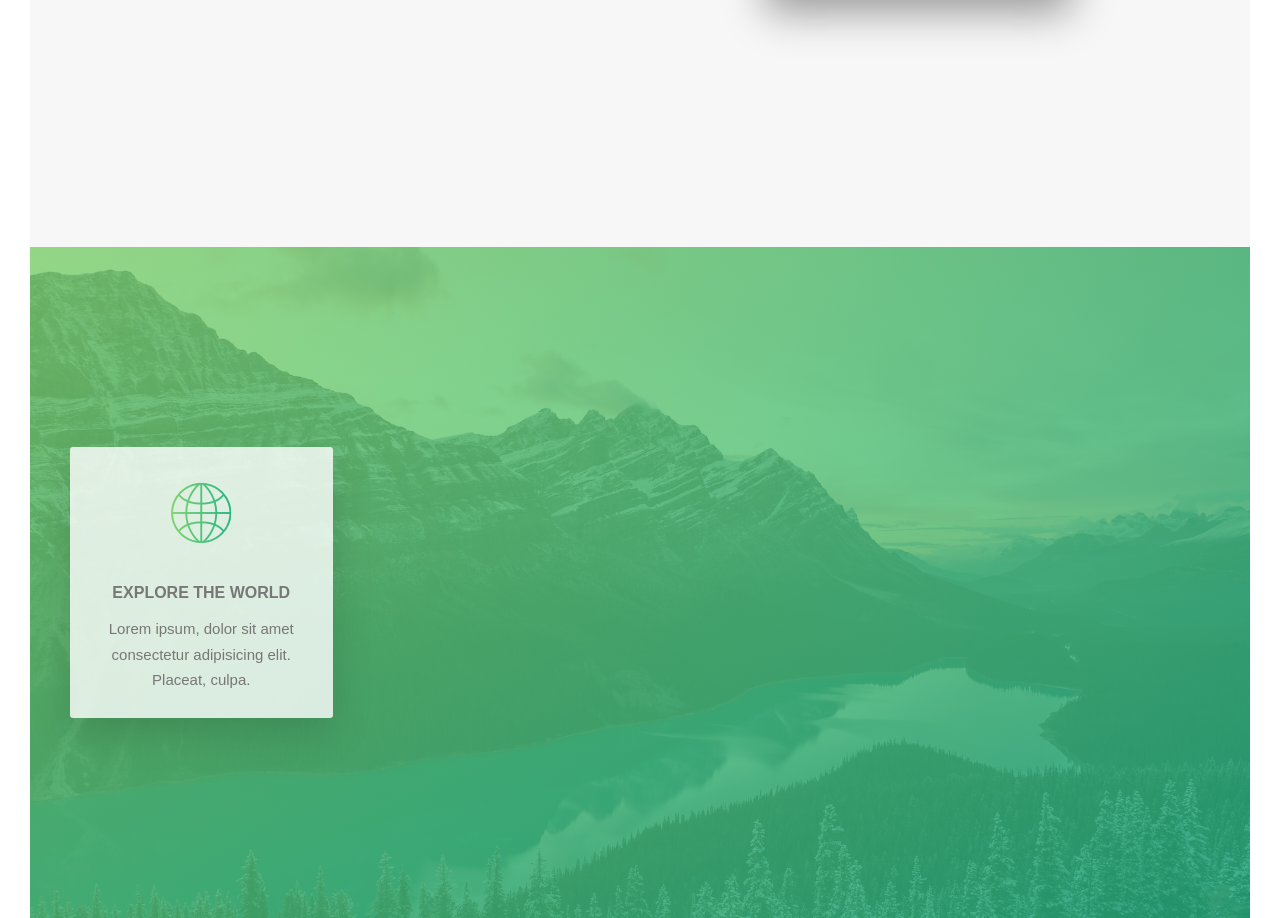
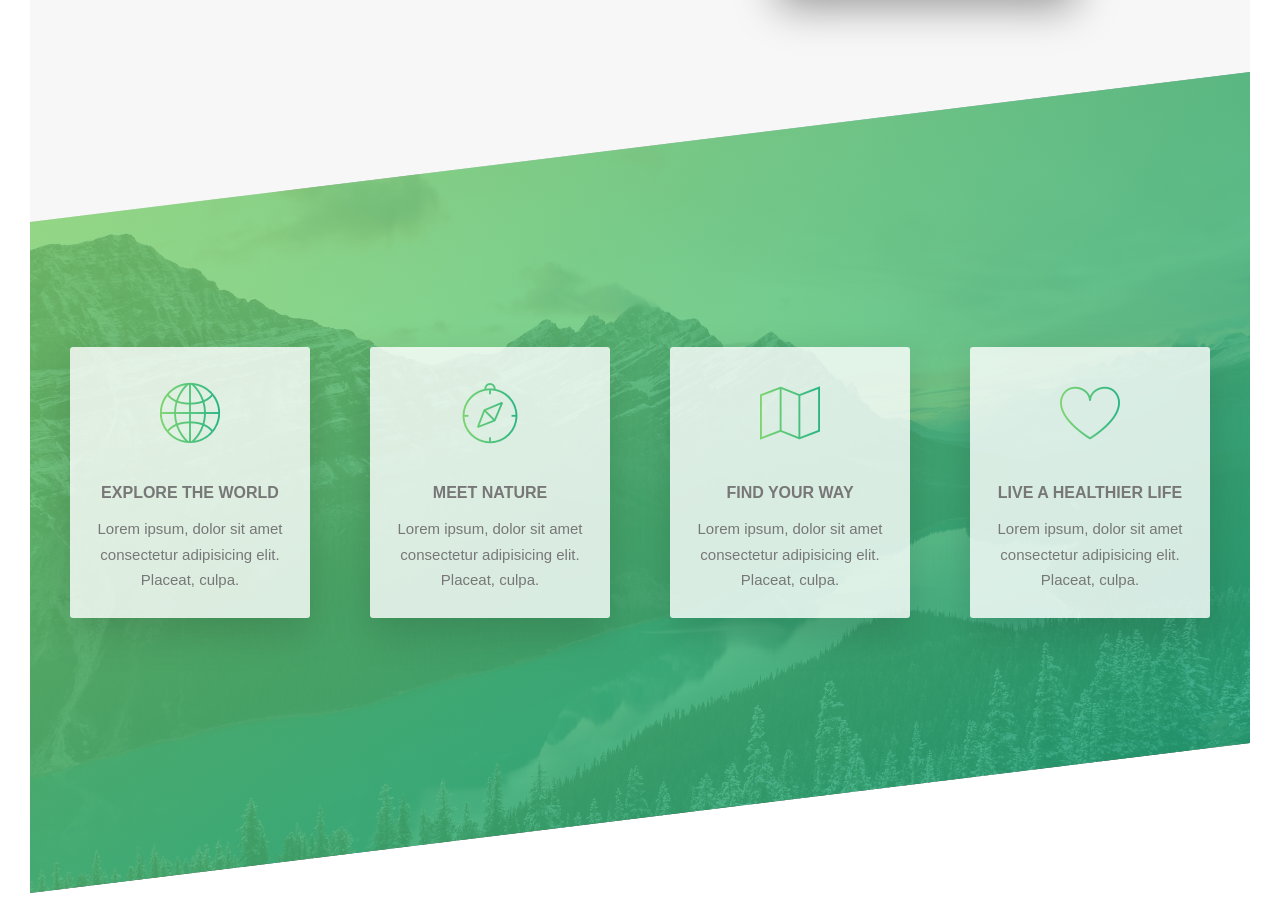
Before and after one commit to Rakib544/sass-practise, a website: page index.html in a window 1280 px wide. Shown: the part 1327-2245 px from the top of the page. After the commit the page ends 2220 px from the top, so only its background shows below. Drawn offline with Linux system fonts and the light colour scheme; files whose address does not match are found by name.

Commit message:
featured section design complete

```diff
--- a/index.html
+++ b/index.html
@@ -125,9 +125,52 @@
               </p>
             </div>
           </div>
+
+          <div class="col-1-of-4">
+            <div class="feature-box">
+              <i class="feature-box__icon icon-basic-compass"></i>
+              <h3 class="heading-tertiary u-margin-bottom-small">
+                Meet nature
+              </h3>
+              <p class="feature-box__text">
+                Lorem ipsum, dolor sit amet consectetur adipisicing elit.
+                Placeat, culpa.
+              </p>
+            </div>
+          </div>
+
+          <div class="col-1-of-4">
+            <div class="feature-box">
+              <i class="feature-box__icon icon-basic-map"></i>
+              <h3 class="heading-tertiary u-margin-bottom-small">
+                Find your way
+              </h3>
+              <p class="feature-box__text">
+                Lorem ipsum, dolor sit amet consectetur adipisicing elit.
+                Placeat, culpa.
+              </p>
+            </div>
+          </div>
+
+          <div class="col-1-of-4">
+            <div class="feature-box">
+              <i class="feature-box__icon icon-basic-heart"></i>
+              <h3 class="heading-tertiary u-margin-bottom-small">
+                Live a healthier life
+              </h3>
+              <p class="feature-box__text">
+                Lorem ipsum, dolor sit amet consectetur adipisicing elit.
+                Placeat, culpa.
+              </p>
+            </div>
+          </div>
         </div>
       </section>
       <!-- featured section end  here -->
+
+      <!-- tour section start here -->
+
+      <!-- tour section end here -->
     </main>
     <!-- about section end -->
   </body>
--- a/sass/abstracts/_variables.scss
+++ b/sass/abstracts/_variables.scss
@@ -15,4 +15,4 @@ $default-font-size: 1.6rem;
 // GRID
 $grid-width: 114rem;
 $gutter-vertical: 8rem;
-$gutter-horizontal: 3rem;
+$gutter-horizontal: 6rem;
--- a/sass/components/_feature-box.scss
+++ b/sass/components/_feature-box.scss
@@ -5,7 +5,7 @@
   text-align: center;
   border-radius: 3px;
   box-shadow: 0 1.5rem 4rem rgba($color-black, 0.15);
-  transition: transform 0.2s;
+  transition: transform 0.3s;
   cursor: pointer;
 
   &__icon {
--- a/sass/pages/_home.scss
+++ b/sass/pages/_home.scss
@@ -5,6 +5,7 @@
 }
 
 .section-features {
+  margin-top: -10rem;
   padding: 20rem 0;
   background-image: linear-gradient(
       to right bottom,
@@ -12,6 +13,10 @@
       rgba($color-primary-dark, 0.8)
     ),
     url("../img/nat-4.jpg");
+  background-size: cover;
+  transform: skewY(-7deg);
 
-  background-size: cover;
+  & > * {
+    transform: skewY(7deg);
+  }
 }
```
Also changed, not shown: css/style.css.
